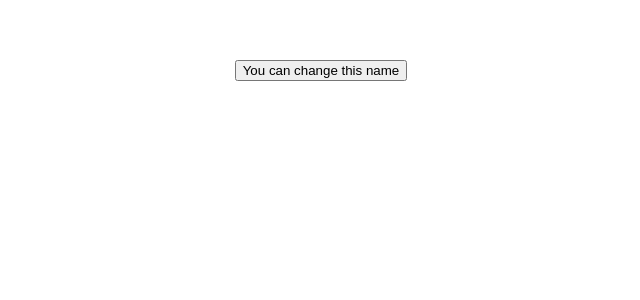
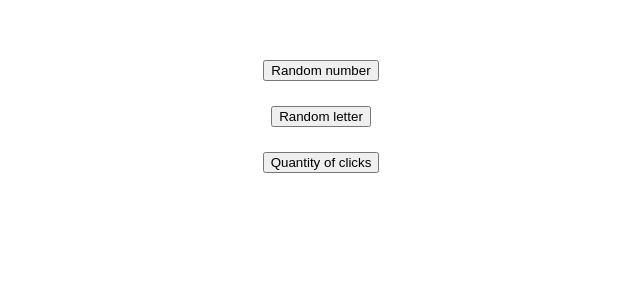
Before and after one commit to AntonSapega/button-name-prop, a Vue app: page / in a window 1280 px wide. Shown: the top 300 px of the page, without its empty margins (319-959 px from the left). Built offline with nearby package versions, Linux system fonts and the light colour scheme.

Commit message:
create three buttons

```diff
--- a/src/App.vue
+++ b/src/App.vue
@@ -1,6 +1,8 @@
 <template>
   <div id="app">
-    <Button :btnName="nameOfButton" @callAlert="callAlertHandler" />
+    <Button class="btn" :btnName="randomNumber" @callAlert="callAlertHandler" />
+    <Button class="btn" :btnName="randomLetter" @callAlert="callAlertHandler" />
+    <Button class="btn" :btnName="quantityClicks" @callAlert="callAlertHandler" />
   </div>
 </template>
 
@@ -15,7 +17,9 @@ export default {
 
   data() {
     return {
-      nameOfButton: 'You can change this name'
+      randomNumber: 'Random number',
+      randomLetter: 'Random letter',
+      quantityClicks: 'Quantity of clicks'
     }
   },
 
@@ -36,4 +40,8 @@ export default {
   color: #2c3e50;
   margin-top: 60px;
 }
+
+.btn {
+  margin: 25px;
+}
 </style>
```
